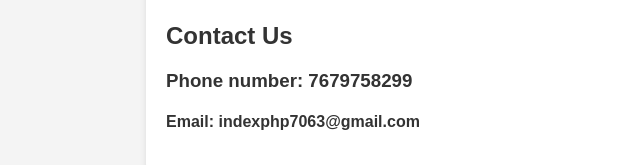
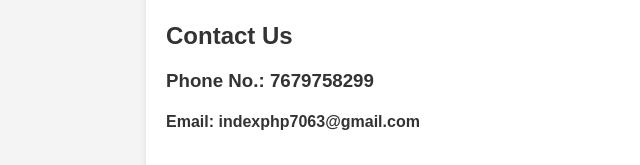
Before and after one commit to shaniram/in, a plain HTML site: page index.html in a window 1280 px wide. Shown: the part 883-1048 px from the top of the page, 174-814 px from the left. Drawn offline with Linux system fonts and the light colour scheme.

Commit message:
Update index.html

```diff
--- a/index.html
+++ b/index.html
@@ -96,7 +96,7 @@
 
 <section class="contact-form">
   <h2>Contact Us</h2>
-  <h3>Phone number: 7679758299</h3>
+  <h3>Phone No.: 7679758299</h3>
    <h4> Email: indexphp7063@gmail.com</h4>
   </form>
 </section>
```
